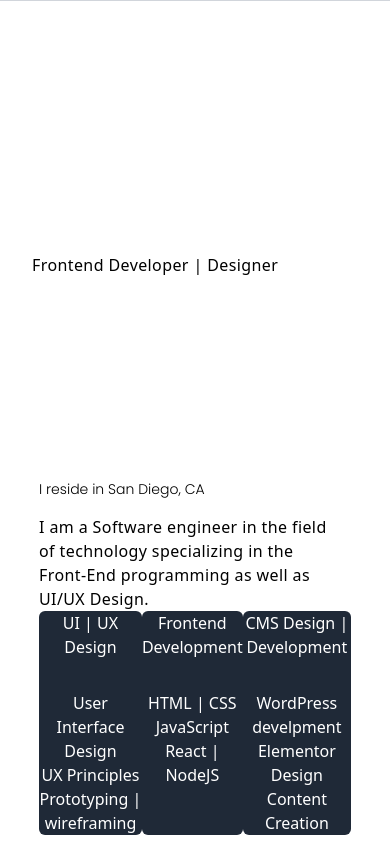
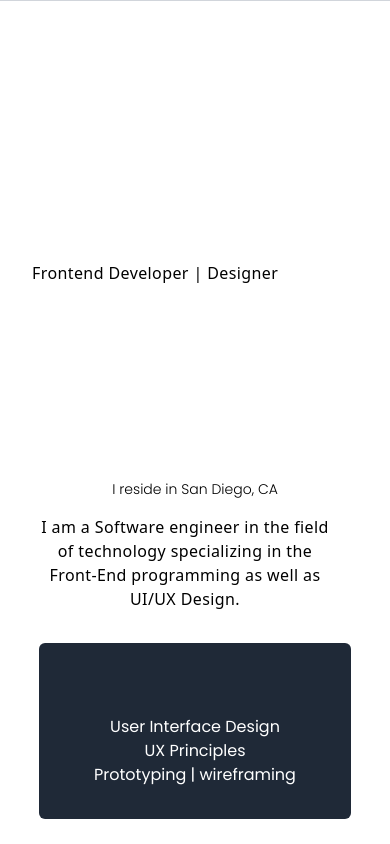
Before and after one commit to skystanoyevitch/sky-portfolio, a React (Create React App) app: page / in a window 390 px wide. Shown: the top 844 px of the page. Built offline with nearby package versions, Linux system fonts and the light colour scheme.

Commit message:
re-designed homepage components UI

```diff
--- a/src/Pages/Home/Components/AboutMe.jsx
+++ b/src/Pages/Home/Components/AboutMe.jsx
@@ -4,7 +4,7 @@ function AboutMe() {
   return (
     <>
       <section className="container mx-auto w-4/5 lg:w-2/3 md:flex md:flex-col md:items-center mb-20">
-        <div className="md:flex md:flex-col md:justify-center md:w-1/2 xl:w-2/3 md:text-center md:mb-16">
+        <div className="md:flex md:flex-col md:justify-center md:w-1/2 xl:w-2/3 text-center mb-8 md:mb-16">
           <h2 className="text-xl md:text-4xl font-poppins font-semibold bg-clip-text text-transparent bg-gradient-to-r from-cyan-500 via-indigo-500 to-[#e75d48]">
             Some Info about me...
           </h2>
@@ -16,26 +16,32 @@ function AboutMe() {
             the Front-End programming as well as UI/UX Design.
           </p>
         </div>
-        <div className="flex lg:flex-row lg:space-x-8">
-          <div className="text-white text-center bg-gray-800 lg:p-8 rounded-md">
-            <h2 className="">UI | UX Design</h2>
-            <ul className="pt-8">
+        <div className="flex flex-col space-y-8 md:space-y-0 lg:flex-row lg:space-x-8 font-poppins">
+          <div className="text-white text-center bg-gray-800 p-8 rounded-md">
+            <h2 className="font-bold bg-clip-text text-transparent bg-gradient-to-r from-cyan-500 via-indigo-500 to-[#e75d48]">
+              UI | UX Design
+            </h2>
+            <ul className="pt-4">
               <li>User Interface Design</li>
               <li>UX Principles</li>
               <li>Prototyping | wireframing</li>
             </ul>
           </div>
-          <div className="text-white text-center bg-gray-800 lg:p-8 rounded-md">
-            <h2 className="">Frontend Development</h2>
-            <ul className="pt-8">
+          <div className="text-white text-center bg-gray-800 p-8 rounded-md">
+            <h2 className="font-bold bg-clip-text text-transparent bg-gradient-to-r from-cyan-500 via-indigo-500 to-[#e75d48]">
+              Frontend Development
+            </h2>
+            <ul className="pt-4">
               <li>HTML | CSS</li>
               <li>JavaScript</li>
               <li>React | NodeJS</li>
             </ul>
           </div>
-          <div className="text-white text-center bg-gray-800 lg:p-8 rounded-md">
-            <h2 className="">CMS Design | Development</h2>
-            <ul className="pt-8">
+          <div className="text-white text-center bg-gray-800 p-8 rounded-md">
+            <h2 className="font-bold bg-clip-text text-transparent bg-gradient-to-r from-cyan-500 via-indigo-500 to-[#e75d48]">
+              CMS Design | Development
+            </h2>
+            <ul className="pt-4">
               <li>WordPress develpment</li>
               <li>Elementor Design</li>
               <li>Content Creation</li>
--- a/src/Pages/Home/Components/ContactComponent.jsx
+++ b/src/Pages/Home/Components/ContactComponent.jsx
@@ -116,7 +116,7 @@ function ContactComponent() {
             <button
               type="submit"
               value="submit"
-              className="w-32 bg-[#e75d48] text-white hover:bg-white hover:text-[#e75d48] font-semibold border-2 border-[#e75d48] font-poppins py-2 mx-8 my-6 md:mx-0 rounded-full"
+              className="w-32 text-white font-semibold font-poppins py-2 mx-8 my-6 md:mx-0 rounded-md bg-gradient-to-r from-cyan-500 via-indigo-500 to-[#e75d48] transition ease-in-out hover:scale-125 duration-300"
             >
               Send
             </button>
--- a/src/Pages/Home/Components/Hero.jsx
+++ b/src/Pages/Home/Components/Hero.jsx
@@ -14,10 +14,10 @@ function Hero() {
         <div className="container mx-auto flex flex-col lg:justify-center md:text-center lg:flex-row p-8 lg:p-8 xl:p-0 lg:h-full">
           <div className="flex flex-col justify-center container mx-auto max-w-sm md:max-w-lg lg:min-w-full">
             <div>
-              <h1 className="text-4xl md:text-7xl xl:text-9xl font-caveat xl:h-36 font-bold animate-text bg-clip-text text-transparent bg-gradient-to-r from-cyan-500 via-indigo-500 to-[#e75d48]">
+              <h1 className="text-5xl md:text-7xl xl:text-9xl font-caveat h-14 md:h-36 font-bold animate-text bg-clip-text text-transparent bg-gradient-to-r from-cyan-500 via-indigo-500 to-[#e75d48]">
                 Sky Stanojevic
               </h1>
-              <p className="text-md md:text-xl font-light py-4 my-4 lg:text-2xl tracking-wide text-[#9CCDE9]">
+              <p className="text-md md:text-xl font-light my-3 lg:text-2xl tracking-wide text-[#9CCDE9]">
                 Frontend Developer{" "}
                 <span className="text-[#e75d48] font-normal"> | </span> Designer
               </p>
--- a/src/Pages/Home/Components/Portfolio.jsx
+++ b/src/Pages/Home/Components/Portfolio.jsx
@@ -28,7 +28,7 @@ function Portfolio() {
     >
       <div className="mb-6 lg:mb-16 text-center container mx-auto max-w-lg">
         <h1 className="text-2xl lg:text-4xl font-poppins font-bold bg-clip-text text-transparent bg-gradient-to-r from-cyan-500 via-indigo-500 to-[#e75d48]">
-          Projects i've worked on
+          Projects
         </h1>
         <p className="text-md md:text-xl font-light pt-3 lg:text-2xl tracking-wide text-[#9CCDE9]">
           Below is a list of personal projects (non-tutorial based) and work
@@ -44,7 +44,7 @@ function Portfolio() {
               className="container mx-auto px-8 lg:px-0 space-y-10"
             >
               <li className="h-40 w-60 md:w-full md:h-52 lg:h-80">
-                <div className="h-full w-full p-3 bg-gradient-to-r from-cyan-500 via-indigo-500 to-[#e75d48]">
+                <div className="h-full w-full p-1 md:p-3 bg-gradient-to-r from-cyan-500 via-indigo-500 to-[#e75d48]">
                   <div className="h-full w-full relative bg-[#1A1D25]">
                     <div
                       className={`${project.thumbnail} absolute h-full w-full md:my-0 right-2 bottom-2 md:right-4 md:bottom-4 lg:right-6 lg:bottom-6`}
```
